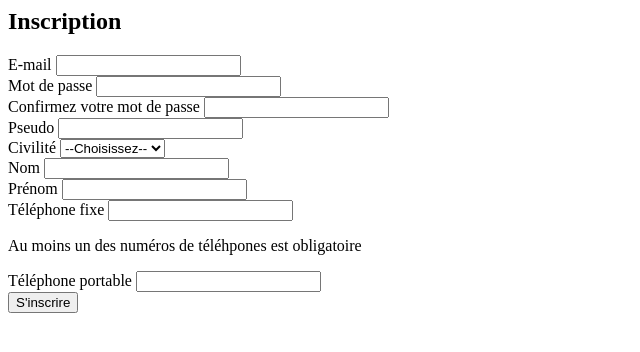
After one commit to ColinPeyrat/Sprint, a PHP site: page /t_e_client_cli/register.php in a window 1280 px wide. The commit adds this page. Shown: the top 352 px of the page, without its empty margins (0-640 px from the left). Run offline with PHP 8.4, Linux system fonts and the light colour scheme.

Commit message:
adding of register and verify a customer. ToDo : Verify modifying account

```diff
--- a/view/header.php
+++ b/view/header.php
@@ -38,6 +38,12 @@
                 </ul>
                 <ul class="nav navbar-nav navbar-right">
                     <li><a href="?r=cli/login"><?php if(isset($_SESSION['user'])) echo "Connecté(e) : ".$_SESSION['user']->cli_pseudo; else echo "Se connecter" ?></a></li>
+                    <?php
+                    if(!isset($_SESSION['user'])){
+                        echo "<li><a href='?r=cli/register'>S'inscrire</a></li>";
+                    }
+
+                    ?>
                 </ul>
             </div><!--/.nav-collapse -->
     </nav>
--- /dev/null
+++ b/view/t_e_client_cli/register.php
@@ -0,0 +1,52 @@
+<h2>Inscription</h2>
+<form method="post" action="?r=cli/register" role="form">
+
+
+    <div class="form-group">
+        <label for="mel">E-mail</label>
+        <input type="text" class="form-control" name="mel" id="mel" />
+    </div>
+    <div class="form-group">
+        <label for="motpasse">Mot de passe</label>
+        <input type="password" class="form-control" name="motpasse" id="motpasse" />
+    </div>
+    <div class="form-group">
+        <label for="motpasseConfirm">Confirmez votre mot de passe</label>
+        <input type="password" class="form-control" name="motpasseConfirm" id="motpasseConfirm" />
+    </div>
+    <div class="form-group">
+        <label for="pseudo">Pseudo</label>
+        <input type="text" class="form-control" name="pseudo" id="pseudo" />
+    </div>
+    <div class="form-group">
+        <label for="civilite">Civilité</label>
+        <select class="form-control" name="civilite">
+            <option value="">--Choisissez--</option>
+            <option value="M.">M.</option>
+            <option value="Mme">Mme</option>
+            <option value="Mlle">Mlle</option>
+        </select>
+    </div>
+
+    <div class="form-group">
+        <label for="nom">Nom</label>
+        <input type="text" class="form-control" name="nom" id="nom" />
+    </div>
+    <div class="form-group">
+        <label for="prenom">Prénom</label>
+        <input type="text" class="form-control" name="prenom" id="prenom" />
+    </div>
+    <div class="form-group">
+        <label for="telfixe">Téléphone fixe</label>
+        <input type="text" class="form-control" name="telfixe" id="telfixe" />
+        <p>Au moins un des numéros de téléhpones est obligatoire</p>
+    </div>
+    <div class="form-group">
+        <label for="telportable">Téléphone portable</label>
+        <input type="text" class="form-control" name="telportable" id="telportable" />
+    </div>
+
+
+    <input name="action" type="submit" value="S'inscrire" />
+</form>
+<?php
```
Also changed, not shown: controller/T_E_CLIENT_CLIController.php (+43 -1 lines), model/T_E_CLIENT_CLI.php (+57 -1 lines).
